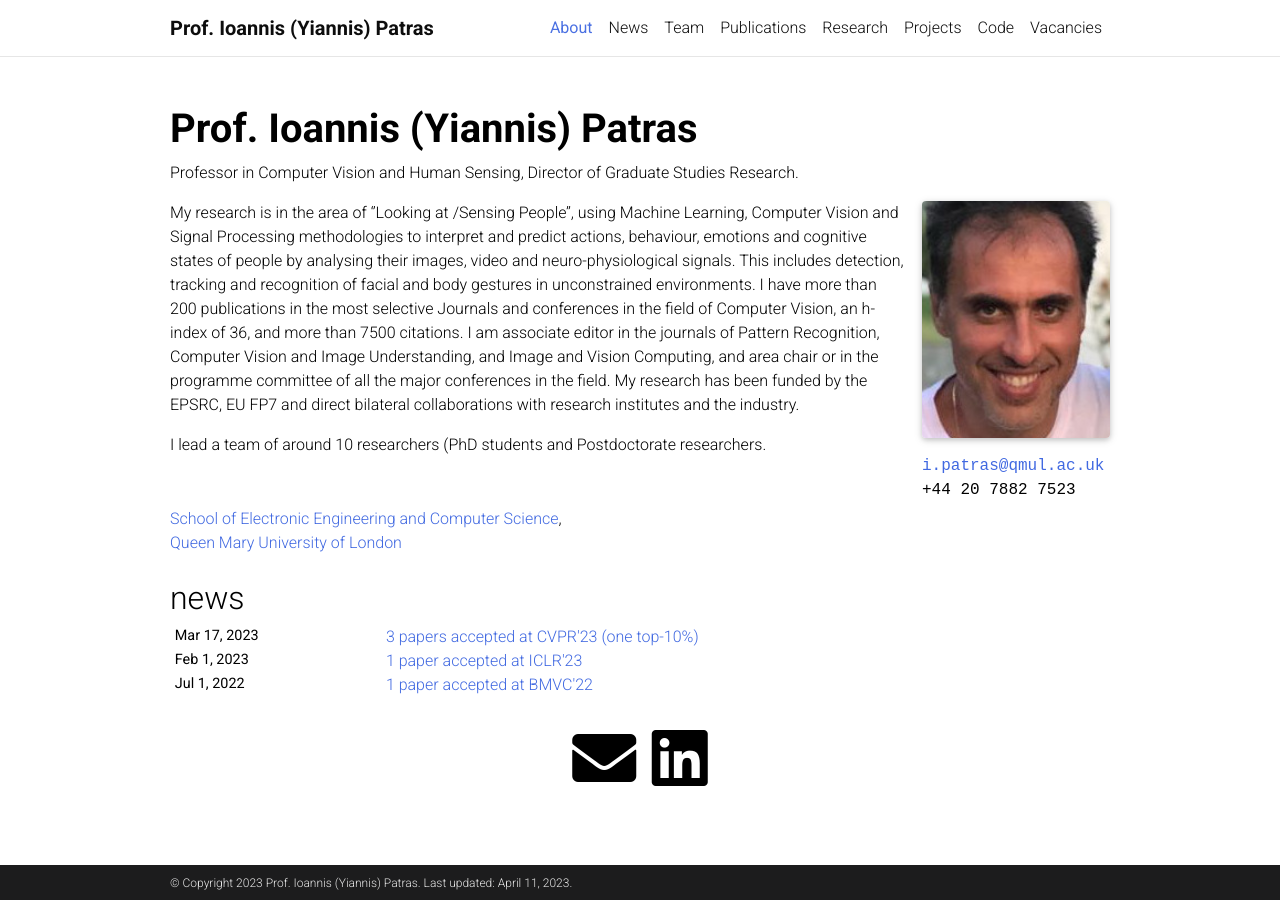
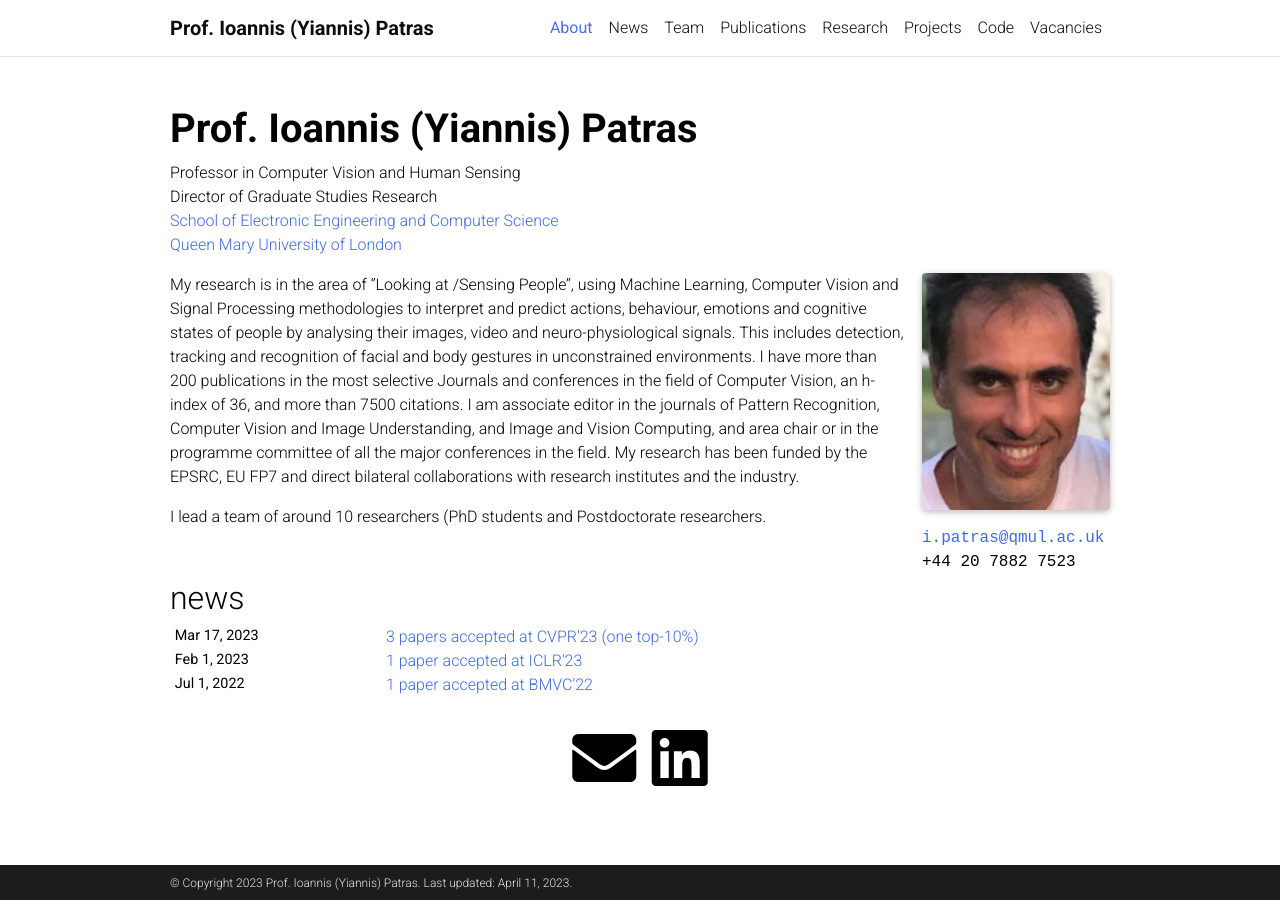
Before and after one commit to Computer-Vision-and-Human-Sensing-Lab/cvhs-website, a Jekyll site: the page built from _pages/about.md, in a window 1280 px wide. Built offline with Jekyll 4.4.1, drawn with Linux system fonts in a browser that asks for light colours; full-size pictures stand in for the smaller copies a plugin makes; comment, search, counter and statistics services are not loaded; a style sheet for code colours, icons or effects is not loaded; part of the change alters nothing that is shown.

Commit message:
add details w/ line breaks

```diff
--- a/_layouts/about.html
+++ b/_layouts/about.html
@@ -39,13 +39,6 @@ layout: default
           <div class="clearfix">
             {{ content }}
           </div>
-        <span>
-          <span><a href="http://www.eecs.qmul.ac.uk/">School of Electronic Engineering and Computer Science</a></span>,
-          <br>
-          <span><a href="https://www.qmul.ac.uk/">Queen Mary University of London</a></span>
-          <br>
-          <br>
-        </span>
 
           <!-- News -->
           {% if page.news -%}
--- a/_pages/about.md
+++ b/_pages/about.md
@@ -2,7 +2,7 @@
 layout: about
 title: about
 permalink: /
-subtitle: Professor in Computer Vision and Human Sensing, Director of Graduate Studies Research.
+subtitle: Professor in Computer Vision and Human Sensing <br> Director of Graduate Studies Research <br> <a href="http://www.eecs.qmul.ac.uk/">School of Electronic Engineering and Computer Science</a> <br> <a href="https://www.qmul.ac.uk/">Queen Mary University of London</a>
 
 profile:
   align: right
```
